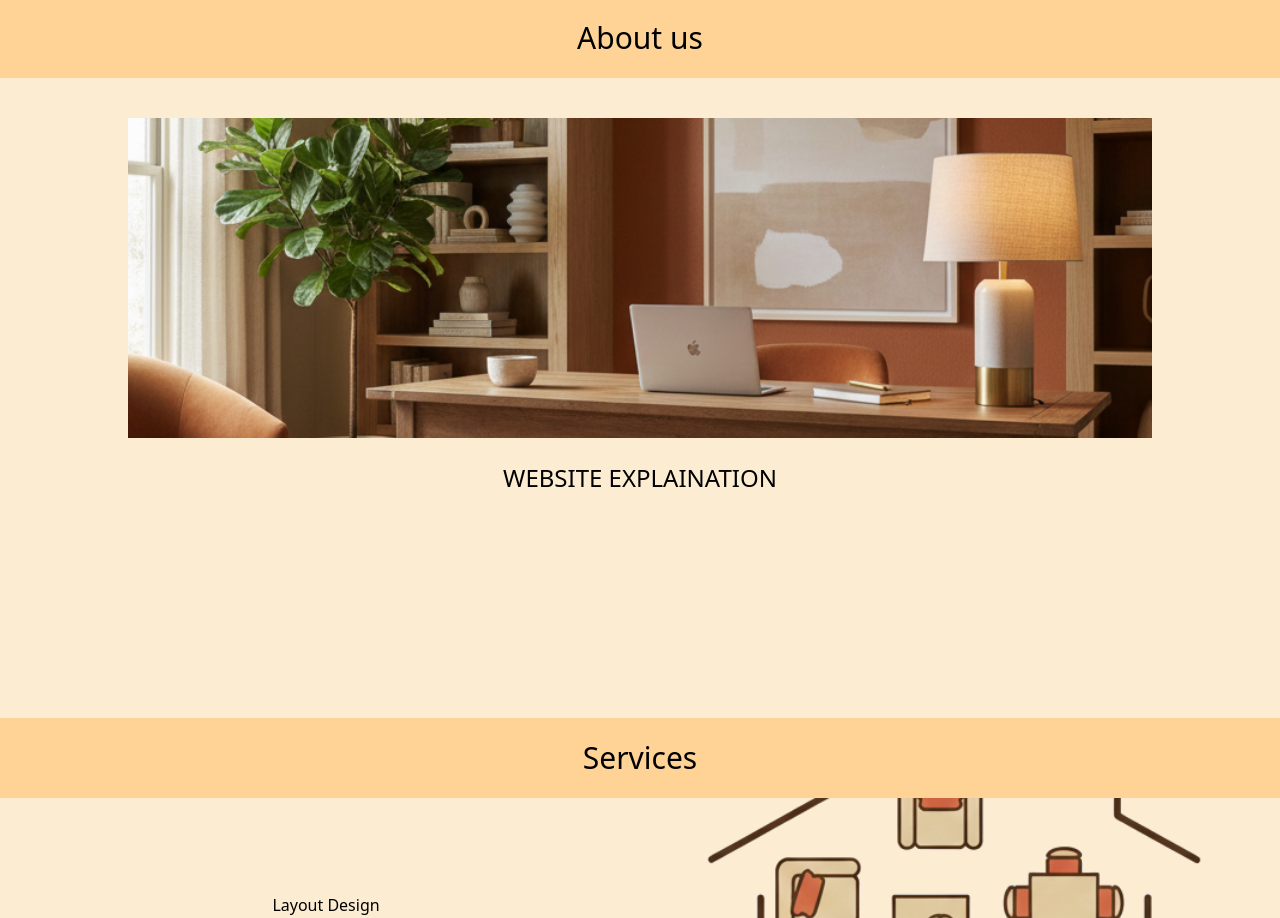
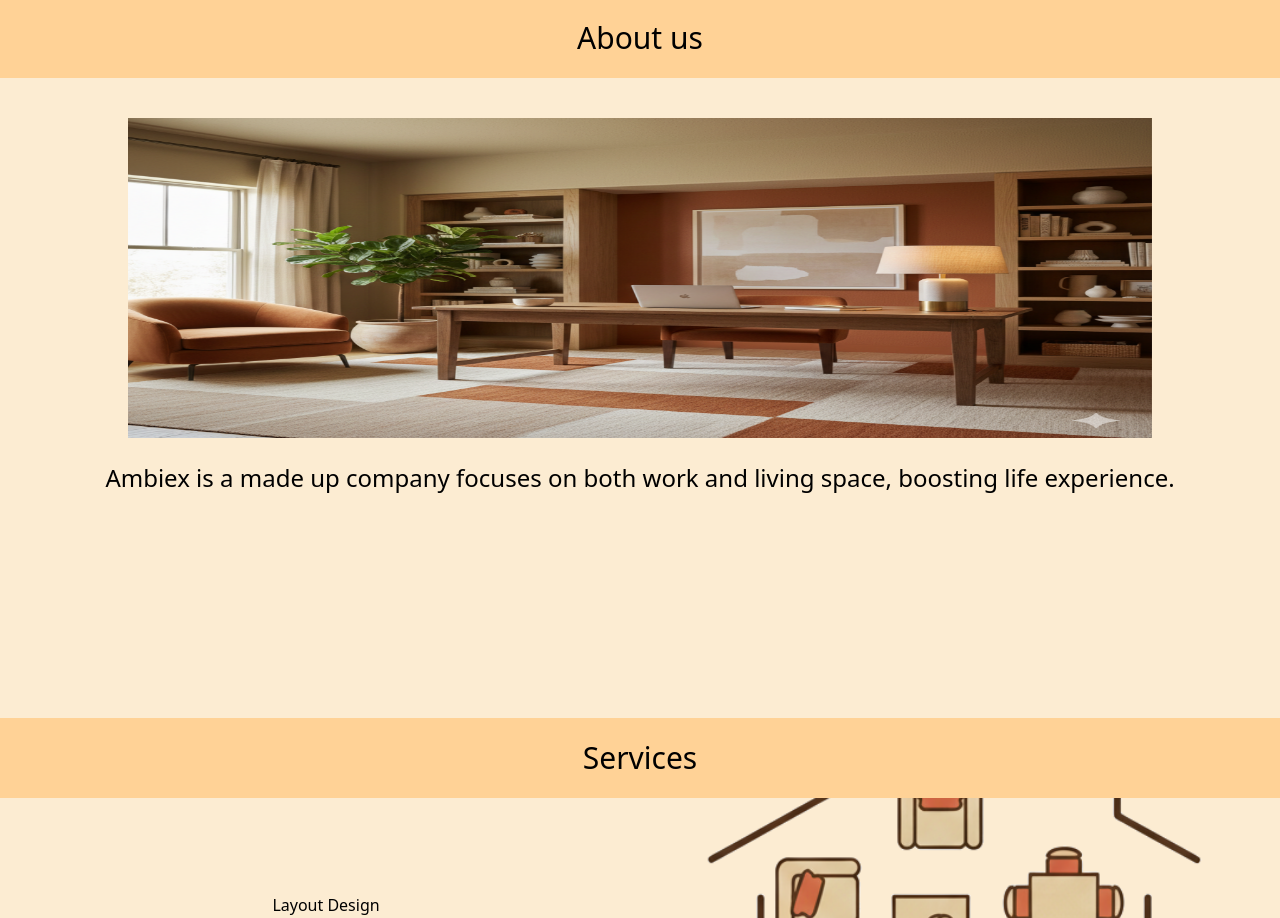
Before and after one commit to dickykintano1/interior-designer-mockup, a React (Vite) app in the folder interior-design-fe/: page / in a window 1280 px wide. Shown: the part 802-1720 px from the top of the page. Built offline with nearby package versions, Linux system fonts and the light colour scheme.

Commit message:
UI Update 2025/11/26

```diff
--- a/interior-design-fe/src/views/home/index.jsx
+++ b/interior-design-fe/src/views/home/index.jsx
@@ -1,4 +1,5 @@
 import BasicPage from "../../components/BasicPage";
+import styles from './index.module.css'
 
 function HomeView(){
   return(
@@ -21,21 +22,9 @@ function HomeView(){
 
       <BasicPage>
         <div className="flex w-full h-[80px] text-3xl items-center justify-center bg-[#FFD296]">About us</div>
-        <div
-          className="
-            w-[80%]
-            h-[40vh]
-            m-auto
-            mt-10
-
-            bg-[url(/img/office.png)]
-            bg-[120%_auto]
-            bg-center
-          "
-        >
-        </div>
+        <img src="/img/office.png" className={`${styles.officeImage} w-[80%] h-[40vh] m-auto mt-10`}/>
         <div className="flex w-full h-[80px] text-2xl items-center justify-center">
-          WEBSITE EXPLAINATION
+          Ambiex is a made up company focuses on both work and living space, boosting life experience.
         </div>
       </BasicPage>
 
--- /dev/null
+++ b/interior-design-fe/src/views/home/index.module.css
@@ -0,0 +1,4 @@
+.officeImage{
+  position: sticky;
+  top: -100px; /* distance from top while scrolling */
+}
```
